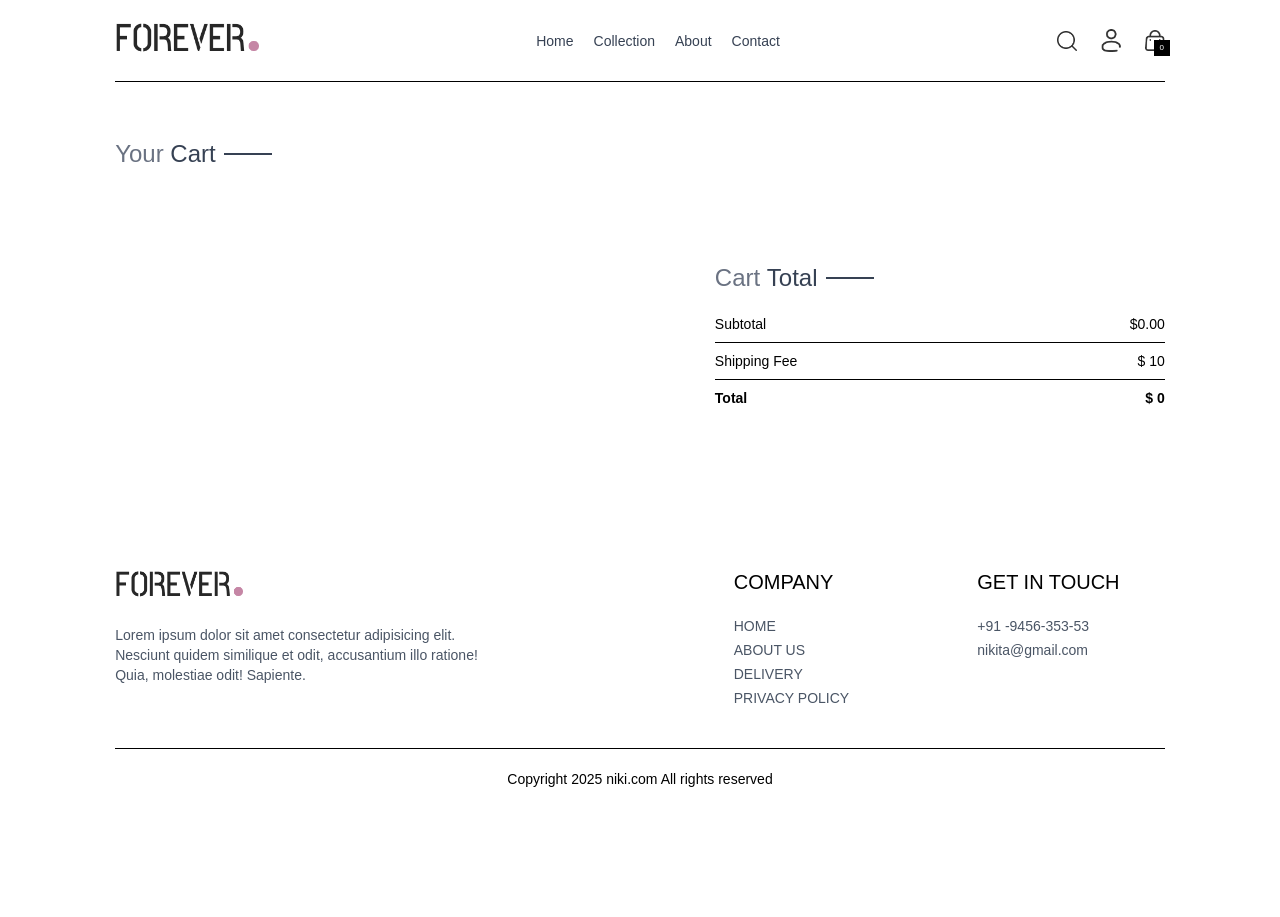
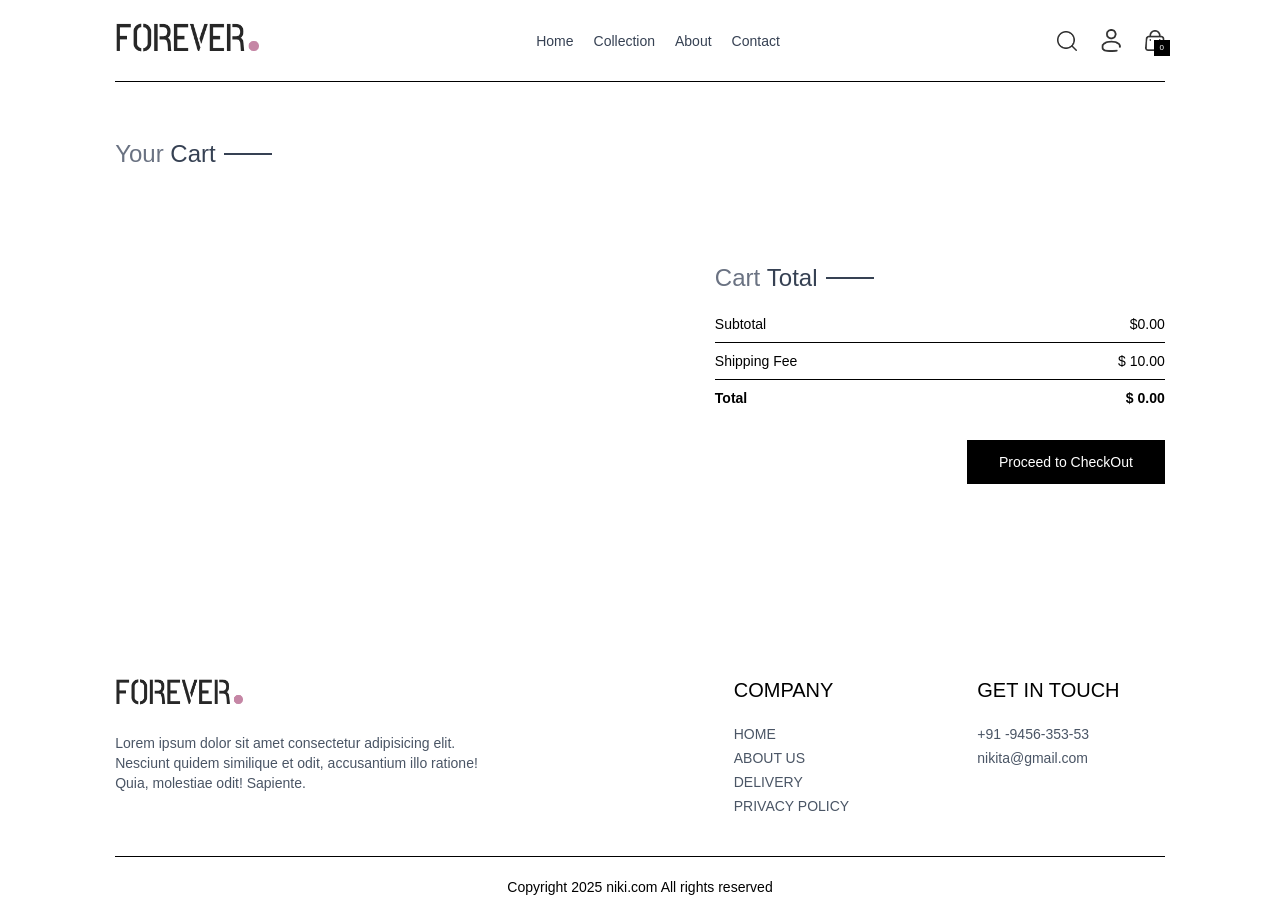
Before and after one commit to Nikita-kanwar/E-Commerce-Website, a React (Vite) app: page /cart in a window 1280 px wide. Before the commit the page ends 809 px from the top, so only its background shows below. Built offline with nearby package versions, Linux system fonts and the light colour scheme.

Commit message:
Create placeorder page after click on proceed button

```diff
--- a/src/Components/CartTotal.jsx
+++ b/src/Components/CartTotal.jsx
@@ -20,12 +20,12 @@
               <hr />
               <div className='flex justify-between'>
                 <p>Shipping Fee</p>
-                <p>{currency} {delivery_fee}</p>
+                <p>{currency} {delivery_fee}.00</p>
               </div>
               <hr />
               <div className='flex justify-between'>
                     <b>Total</b>
-                    <b>{currency} {getCartAmount() === 0 ? 0 : getCartAmount()+delivery_fee}</b>
+                    <b>{currency} {getCartAmount() === 0 ? 0 : getCartAmount()+delivery_fee}.00</b>
               </div>
    </div>
     </div>
--- a/src/Context/ShopContext.jsx
+++ b/src/Context/ShopContext.jsx
@@ -1,6 +1,7 @@
 import { createContext, useEffect, useState } from "react";
 import {products} from '../assets/assets';
 import { toast } from "react-toastify";
+import { useNavigate } from "react-router-dom";
 
 export const ShopContext = createContext();
 
@@ -11,6 +12,7 @@
     const [search,setSearch]  = useState('');
     const [showSearch,setShowSearch] = useState(false);
     const [cartItems,setCartItems] = useState({});
+    const navigate = useNavigate();
 
     const addToCart = async (itemId,size) => {
 
@@ -91,7 +93,7 @@
         cartItems,addToCart,
         getCartCount,
         updateQuantity,
-        getCartAmount
+        getCartAmount,navigate
 
     }
     return (
--- a/src/Pages/Cart.jsx
+++ b/src/Pages/Cart.jsx
@@ -6,7 +6,7 @@
 
 const Cart = () => {
 
-  const {products,currency, cartItems,  updateQuantity} = useContext(ShopContext);
+  const {products,currency, cartItems,  updateQuantity,navigate} = useContext(ShopContext);
 
   const [cartData,setCartData] = useState([]);
 
@@ -65,6 +65,9 @@
       <div className='flex justify-end my-20'>
              <div className='w-full sm:w-[450px]'>
                 <CartTotal />
+                <div className='w-full text-end'>
+             <button onClick={()=>navigate('/place-order')} className='bg-black text-white text-sm my-8 px-8 py-3'>Proceed to CheckOut</button>
+                </div>
              </div>
       </div>
 
--- a/src/Pages/PlaceOrder.jsx
+++ b/src/Pages/PlaceOrder.jsx
@@ -1,9 +1,18 @@
 import React from 'react'
+import Title from '../Components/Title'
 
 const PlaceOrder = () => {
   return (
-    <div>
+    <div className='flex flex-col sm:flex-row justify-between gap-4 pt-5 sm:pt-14 min-h-[80vh] border-t '>
 
+     <div className='flex flex-col gap-4 w-full sm:max-w-[480px]'>
+            <div className='text-xl sm:text-2xl my-3'>
+                <Title text1={'Delivery'} text2={'Information'} />
+            </div>
+            <div className='flex gap-3 '>
+
+            </div>
+        </div>
     </div>
   )
 }
```
